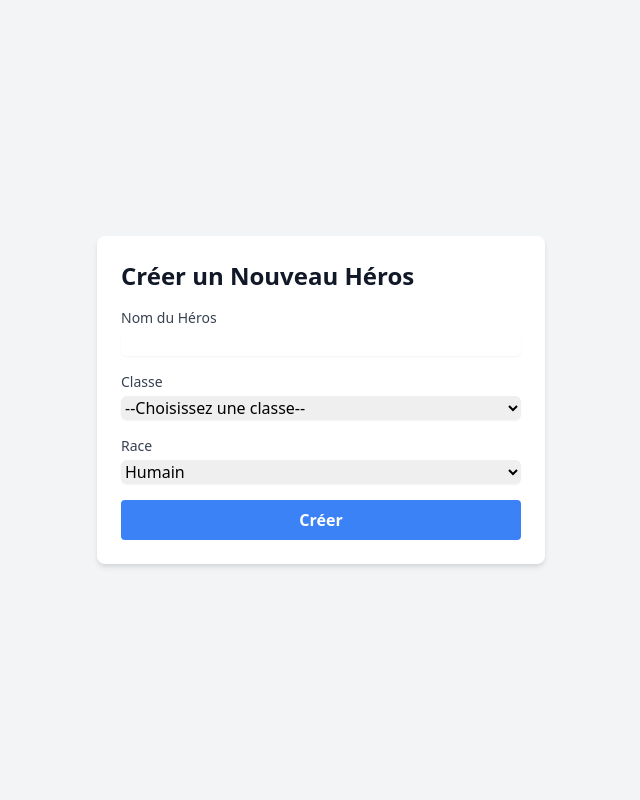
After one commit to Stephanethr/M1_Projet_Dev_WEB_POO, a Flask app: page /create_hero in a window 1280 px wide. The commit adds this page. Shown: the whole page, without its empty margins (319-959 px from the left). Run offline with Flask 3, Linux system fonts and the light colour scheme; the visitor is signed in with stand-in values (Sample User, id 1).

Commit message:
ajout de la création de hero avec un formulaire

```diff
--- a/app.py
+++ b/app.py
@@ -4,7 +4,9 @@ from flask import Flask, render_template, request, redirect, url_for, flash, ses
 from flask_bcrypt import Bcrypt
 from dotenv import load_dotenv
 from init_db import get_db_connection
-from back.hero_class import Hero
+from back.RPG_PLATEAU.rpg_heros import *
+from back.RPG_PLATEAU.rpg_avatar import *
+from back.RPG_DATABASE.heros_db import *
 
 # Charger les variables d'environnement
 load_dotenv()
@@ -56,8 +58,8 @@ def home():
         heroes=session['heroes']
     )
 
-@app.route('/create_hero', methods=['POST'])
-def create_hero():
+@app.route('/insert_hero', methods=['POST'])
+def insert_hero():
     if 'loggedin' not in session:
         flash("Veuillez vous connecter.", 'info')
         return redirect(url_for('login'))
@@ -65,26 +67,45 @@ def create_hero():
     # Récupérer les données du formulaire
     name = request.form.get('name')
     classe = request.form.get('classe')
+    race = request.form.get('race')
 
-    if not name or not classe:
+    # Vérifications des champs obligatoires
+    if not name or not classe or not race:
         flash("Tous les champs sont obligatoires pour créer un héros.", 'danger')
-        return redirect(url_for('home'))
+        return redirect(url_for('create_hero_form'))
 
-    conn = get_db_connection()
-    cursor = conn.cursor()
+    try:
+        # Convertir les valeurs en enums
+        class_type = ClassType(classe)
+        race_type = RaceType(race)
+    except ValueError:
+        flash("Classe ou race invalide.", 'danger')
+        return redirect(url_for('create_hero_form'))
 
-    # Insérer un nouveau héros dans la base de données
-    cursor.execute('''
-        INSERT INTO heroes (name, classe, level, xp, user_id)
-        VALUES (?, ?, ?, ?, ?)
-    ''', (name, classe, 1, 0, session['user_id']))
-    conn.commit()
+    try:
+        # Créer le héros
+        hero = Heros(name, race_type, class_type)
 
-    cursor.close()
-    conn.close()
+        # Sauvegarder le héros dans la base de données
+        hero_db = HerosDb(hero)
+        hero_db.save()
 
-    flash(f"Héros {name} créé avec succès !", 'success')
+        flash(f"Héros {name} créé avec succès !", 'success')
+    except ValueError as e:
+        # Gestion des erreurs de validation dans la classe `Heros`
+        flash(str(e), 'danger')
+        return redirect(url_for('create_hero_form'))
+
     return redirect(url_for('home'))
+
+@app.route('/create_hero', methods=['GET'])
+def create_hero():
+    if 'loggedin' not in session:
+        flash("Veuillez vous connecter.", 'info')
+        return redirect(url_for('login'))
+
+    return render_template('create_hero.html')
+
 
 @app.route('/heroes')
 def list_heroes():
--- a/back/hero_class.py
+++ b/back/hero_class.py
@@ -1,3 +1,5 @@
+import sqlite3
+
 from back.avatar_class import Avatar
 import math
 from datetime import date
--- /dev/null
+++ b/templates/create_hero.html
@@ -0,0 +1,48 @@
+<!DOCTYPE html>
+<html lang="fr">
+<head>
+    <meta charset="UTF-8">
+    <meta name="viewport" content="width=device-width, initial-scale=1.0">
+    <title>Créer un Héros</title>
+    <link href="https://cdn.jsdelivr.net/npm/tailwindcss@2.2.19/dist/tailwind.min.css" rel="stylesheet">
+</head>
+<body class="bg-gray-100 h-full flex justify-center items-center min-h-screen">
+    <div class="bg-white p-6 rounded-lg shadow-md w-full max-w-md">
+        <h1 class="text-2xl font-bold text-gray-900 mb-4">Créer un Nouveau Héros</h1>
+        <form action="{{ url_for('insert_hero') }}" method="post" class="space-y-4">
+            <div>
+                <label for="name" class="block text-sm font-medium text-gray-700">Nom du Héros</label>
+                <input type="text" id="name" name="name" required
+                       class="mt-1 block w-full rounded-md border-gray-300 shadow-sm focus:ring-indigo-500 focus:border-indigo-500">
+            </div>
+            <div>
+                <label for="classe" class="block text-sm font-medium text-gray-700">Classe</label>
+                <select id="classe" name="classe" required
+                        class="mt-1 block w-full rounded-md border-gray-300 shadow-sm focus:ring-indigo-500 focus:border-indigo-500">
+                    <option value="">--Choisissez une classe--</option>
+                    <option value="Guerrier">Guerrier</option>
+                    <option value="Mage">Mage</option>
+                    <option value="Archer">Archer</option>
+                    <!-- Ajouter d'autres classes si nécessaire -->
+                </select>
+            </div>
+            <div>
+                <label for="race" class="block text-sm font-medium text-gray-700">Race</label>
+                <select id="race" name="race" required
+                        class="mt-1 block w-full rounded-md border-gray-300 shadow-sm focus:ring-indigo-500 focus:border-indigo-500">
+                    <option value="Humain">Humain</option>
+                    <option value="Elfe">Elfe</option>
+                    <option value="Nain">Nain</option>
+                    <option value="Orc">Orc</option>
+                    <!-- Ajouter d'autres races si nécessaire -->
+                </select>
+            </div>
+            <div class="mt-6">
+                <button type="submit" class="w-full bg-blue-500 hover:bg-blue-700 text-white font-bold py-2 px-4 rounded">
+                    Créer
+                </button>
+            </div>
+        </form>
+    </div>
+</body>
+</html>
--- a/templates/home.html
+++ b/templates/home.html
@@ -24,7 +24,7 @@
             </div>
 
             <div class="mt-6">
-                <a href="/create_hero" class="bg-blue-500 hover:bg-blue-700 text-white font-bold py-2 px-4 rounded">
+                <a href="{{ url_for('create_hero') }}" class="bg-blue-500 hover:bg-blue-700 text-white font-bold py-2 px-4 rounded">
                     Créer un nouveau héros
                 </a>
             </div>
```
